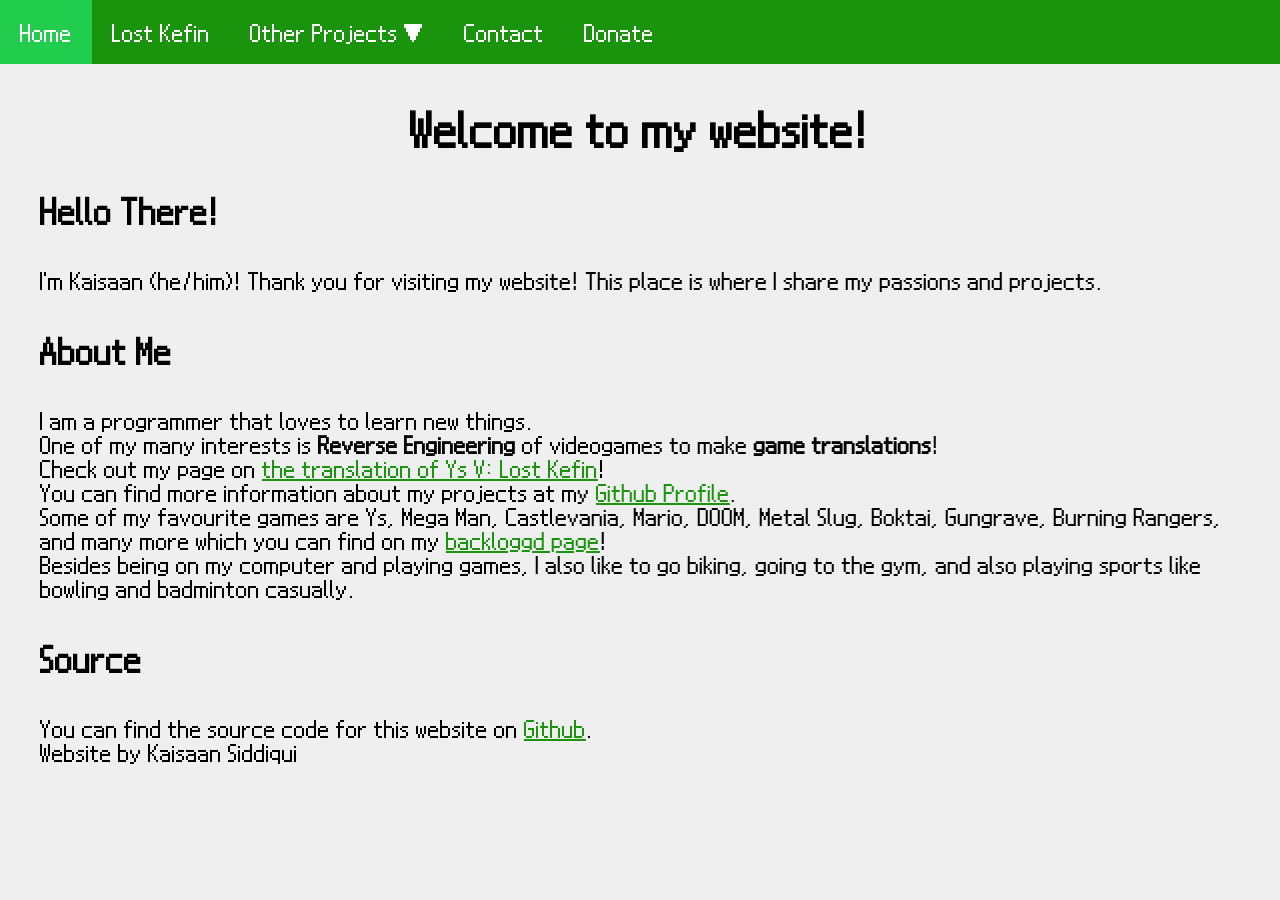
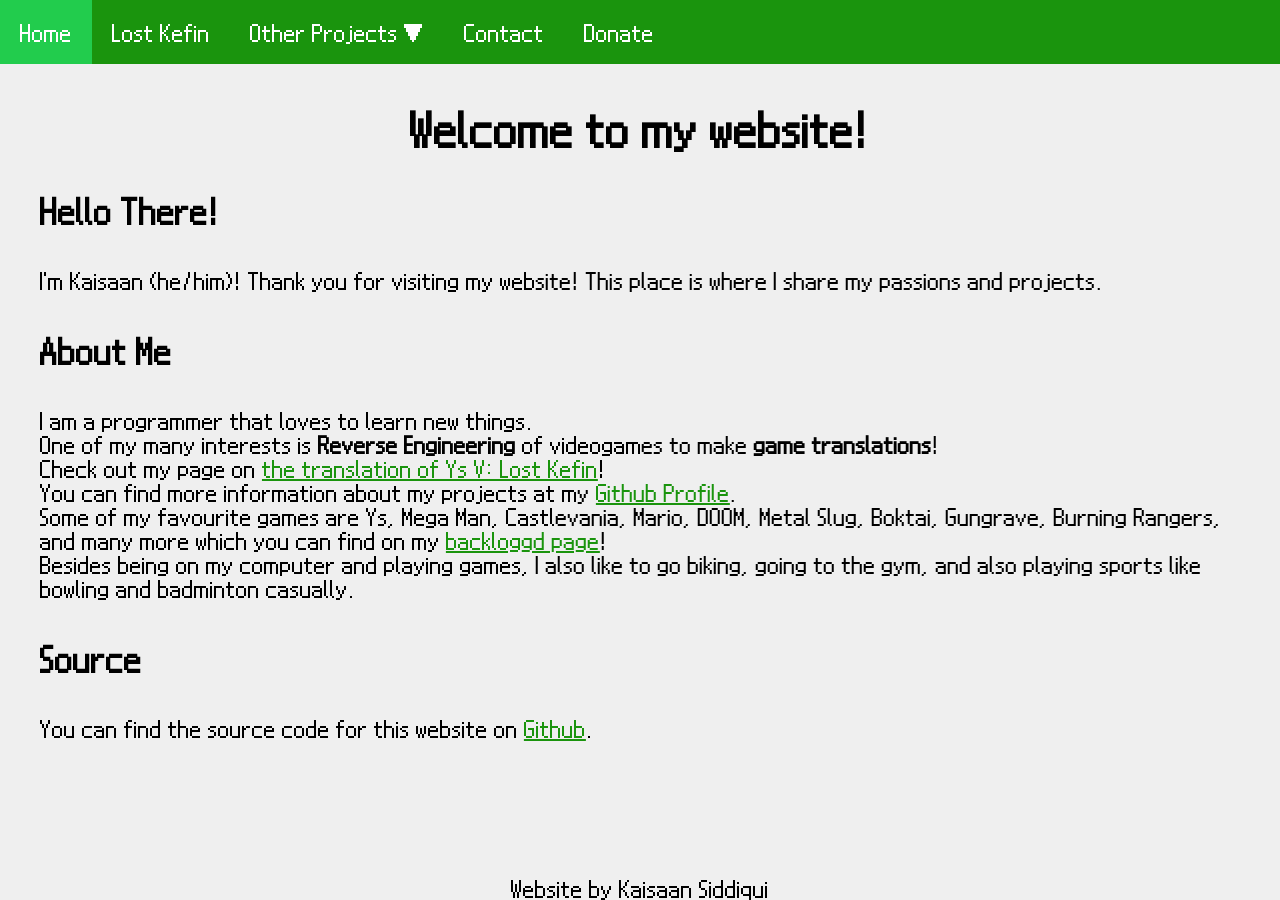
Before and after one commit to Kaisaan/kaisaan.github.io, a Jekyll site: the page built from index.html, in a window 1280 px wide. Built offline with Jekyll 4.4.1, drawn with Linux system fonts in a browser that asks for light colours; some web fonts are replaced.

Commit message:
update footer

```diff
--- a/_layouts/default.html
+++ b/_layouts/default.html
@@ -7,7 +7,7 @@
     {% include nav.html %}
     {{ content }}
     <footer>
-      {% include foot.html %}
+      {% include footer.html %}
     </footer>
     </body>
 </html>
--- a/css/style.css
+++ b/css/style.css
@@ -24,8 +24,9 @@ body {
 
 footer {
     text-align: center;
-    padding-bottom: 1%;
-    position: absolute;
+    position: fixed;
+    bottom: 0;
+    width: 100%;
 }
 
 
```
Also changed, not shown: _includes/footer.html (renamed from _includes/foot.html).
